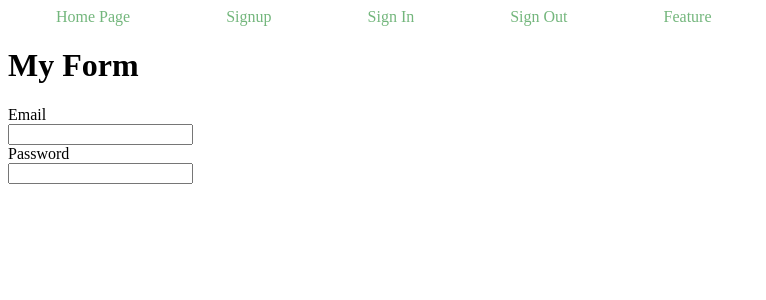
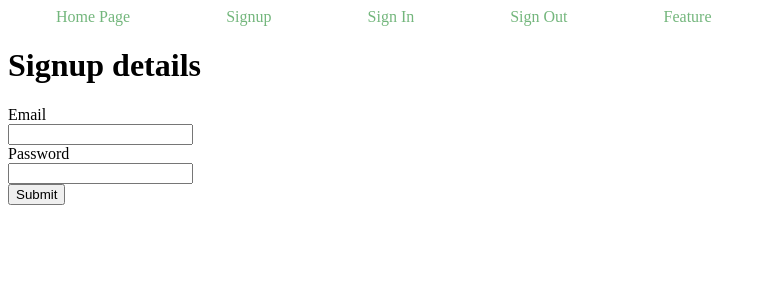
Before and after one commit to RobertoC27/authClient, a React (Create React App) app: page /signup in a window 1280 px wide. Shown: the top 300 px of the page, without its empty margins (0-766 px from the left). Built offline with nearby package versions, Linux system fonts and the light colour scheme.

Commit message:
working signup

```diff
--- a/src/App.js
+++ b/src/App.js
@@ -11,7 +11,7 @@ class App extends Component {
                 <div>
                     <Route path="/" component={Header} />
                     <Route path="/" exact component={Welcome} />
-                    <Route path="/signup" exact component={MyForm} />
+                    <Route path="/signup" exact render={() => <MyForm title="Signup"/>} />
 
                 </div>
             </BrowserRouter>
--- a/src/MyForm.js
+++ b/src/MyForm.js
@@ -1,50 +1,57 @@
-import React from 'react';
+import React, { Component } from 'react';
 import { Formik } from 'formik';
+import axios from 'axios';
 import './MyForm.css';
 
-const myForm = () => {
+
+class MyForm extends Component {
+    state = {}
+
+    sendForm = async ({ email, password }) => {
+        this.setState({errMsg: null, authenticated: null});
+        try{
+            const response = await axios.post('http://35.165.129.25:3090/signup', { email, password });
+            this.setState({authenticated: response.data.token});
+        }catch(err) {
+            console.log(err.response);
+
+            this.setState({errMsg: err.response.data.error});
+        }
+
+    }
+
+    render() {
         return (
             <div>
-
-            <h1>My Form</h1>
+                <h1>{this.props.title} details</h1>
                 <Formik
-                initialValues={{ email: 'your@mail.com', pass: 'skjn' }}
+                    // initialValues={{ email: 'your@mail.com', password: '' }}
                     onSubmit={(values, actions) => {
-                    setTimeout(() => {
-                        alert(JSON.stringify(values, null, 2));
-                        actions.setSubmitting(false);
-                    }, 1000);
+                        // actions.setSubmitting(false);
+                        console.log(values);
+                        this.sendForm(values);
                     }}
                     render={props => (
-                    <form>
+                        <form onSubmit={props.handleSubmit}>
                             <label htmlFor="email">Email</label>
                             <input className="field-input" type="email" onChange={props.handleChange}
                                 onBlur={props.handleBlur}
                                 value={props.values.name}
                                 id="email" />
-                            <label htmlFor="pass">Password</label>
+                            <label htmlFor="password">Password</label>
                             <input className="field-input" type="password" onChange={props.handleChange}
                                 onBlur={props.handleBlur}
                                 value={props.values.name}
-                            id="pass" />
+                                id="password" />
                             {props.errors.name && <div id="feedback">{props.errors.name}</div>}
+                            <div>{this.state.authenticated || this.state.errMsg}</div>
+                            <button type="submit">Submit</button>
                         </form>
                     )}
                 />
             </div>
         );
     }
+}
 
-export default myForm;
-
-{/* <form onSubmit={props.handleSubmit}>
-                    <input
-                        type="em"
-                        onChange={props.handleChange}
-                        onBlur={props.handleBlur}
-                        value={props.values.name}
-                        name="name"
-                    />
-                    {props.errors.name && <div id="feedback">{props.errors.name}</div>}
-                    <button type="submit">Submit</button>
-                </form> */}
+export default MyForm;
```
Lines whose indentation alone changed are shown as unchanged.
